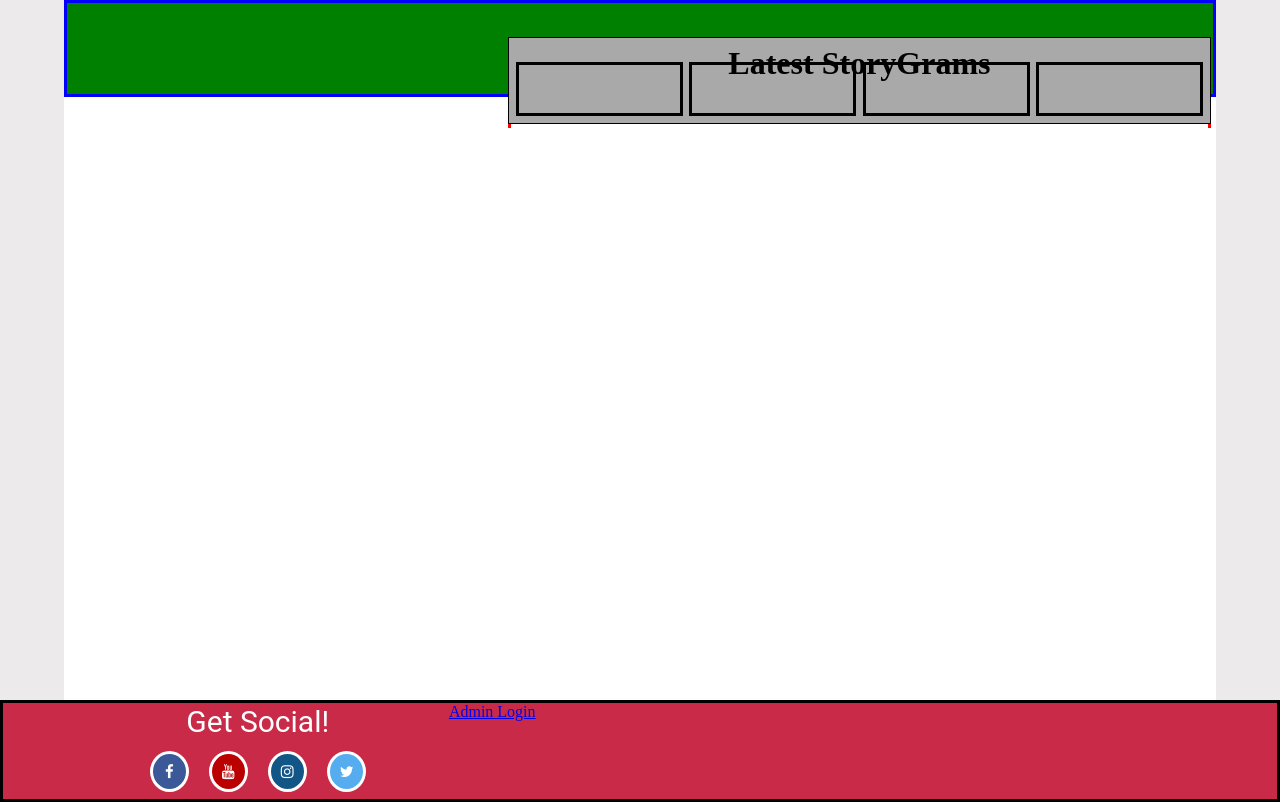
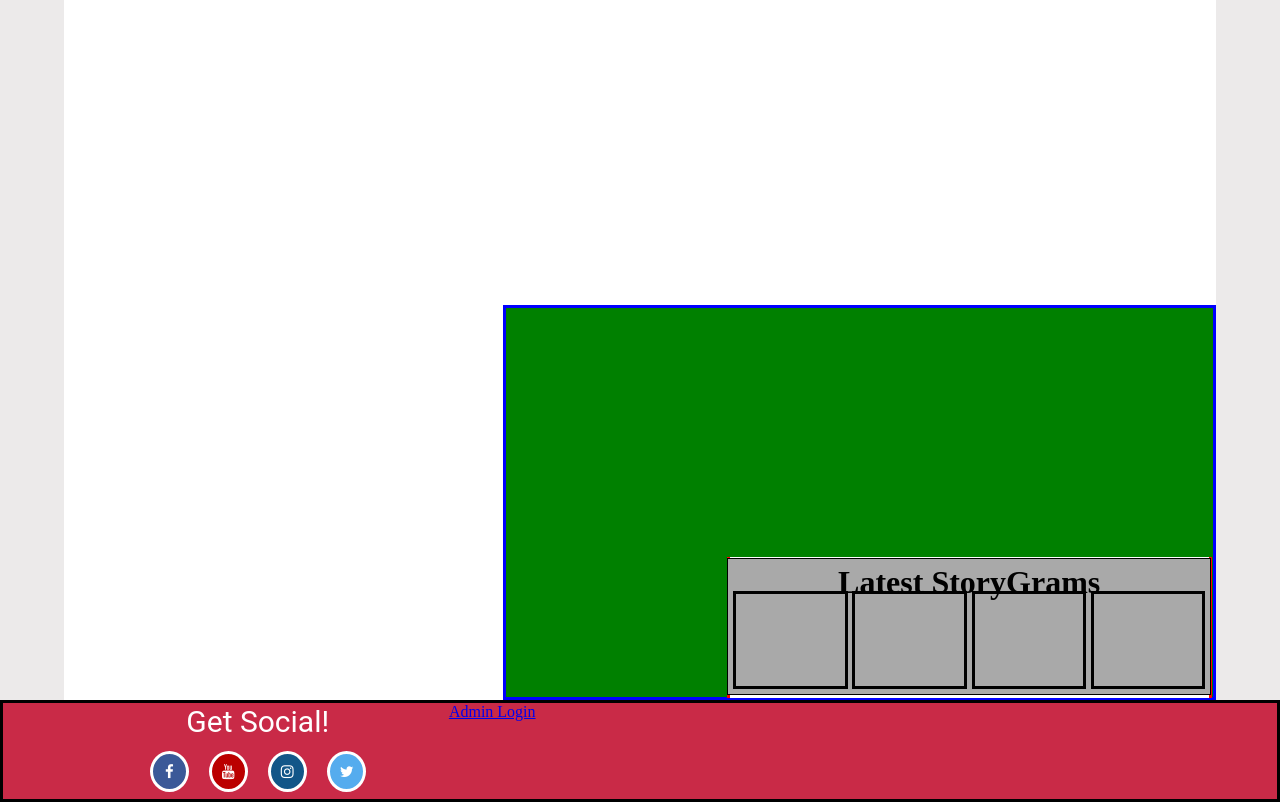
Before and after one commit to julienbonin/VRSTORYGRAM, a PHP site: page / in a window 1280 px wide. Shown: the part 100-902 px from the top of the page. Run offline with PHP 8.4, Linux system fonts and the light colour scheme; some libraries are stand-ins or nearby versions.

Commit message:
Index update
Added grid-area to index_content_div and the site contnent_div

```diff
--- a/css/style.css
+++ b/css/style.css
@@ -75,6 +75,7 @@ header {
 }
 /*** CONTENT ***/
 .content_div {
+  display: grid;
   grid-area: content_div;
   background-color: #ffffff;
   height: 100%;
@@ -157,6 +158,7 @@ footer {
 /*** INDEX.php ***/
 .index_content_div {
   display: grid;
+  grid-area: index_content_div;
   grid-template-rows: auto 35%;
   height: auto;
   background-color: green;
```
